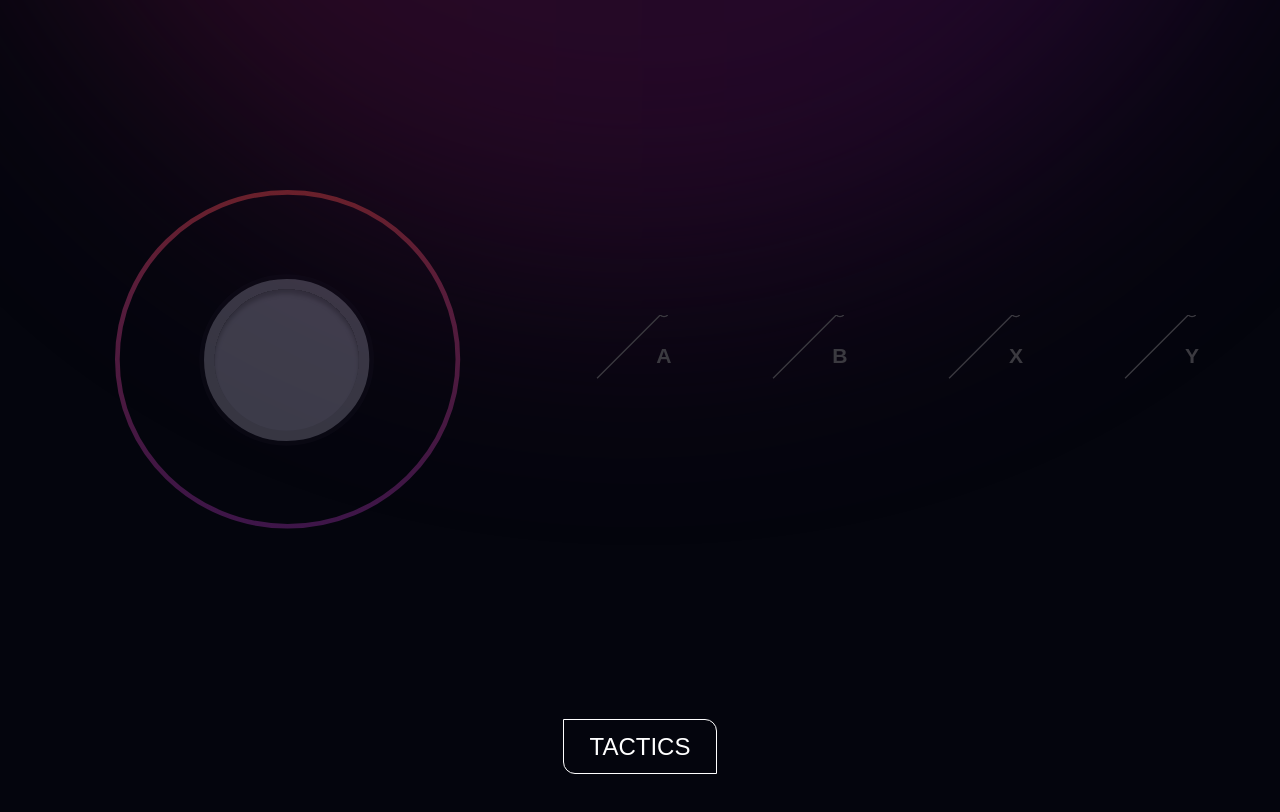
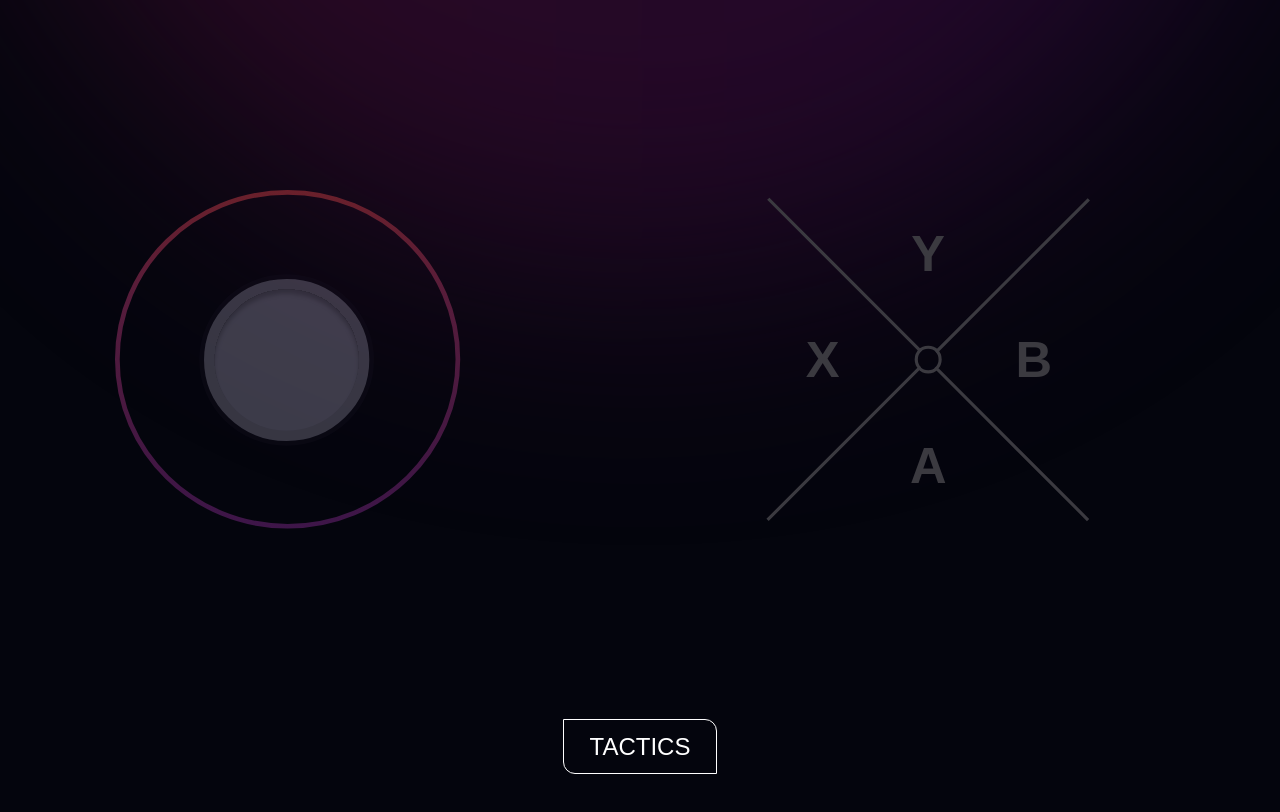
Before and after one commit to rkmiller131/netflix-game-controller, a plain HTML site: page public/index.html in a window 1280 px wide. Drawn offline with Linux system fonts and the light colour scheme.

Commit message:
visuals done for quadrant layout

```diff
--- a/public/components/4_Button/QuadrantButtonZone.js
+++ b/public/components/4_Button/QuadrantButtonZone.js
@@ -31,7 +31,6 @@ export class QuadrantButtonZone extends OneButtonZone {
 
     this.svgPath = document.createElementNS('http://www.w3.org/2000/svg', 'path');
     this.svgPath.setAttribute('d', 'M400 191.515L0 191.515L191.515 -7.62939e-05C193.765 2.25036 196.817 3.51465 200 3.51465C203.183 3.51465 206.235 2.25036 208.485 -7.62939e-05L400 191.515Z');
-    // this.svgFillPath.setAttribute('fill', '#25776D'); // <- if you just want a solid color instead
     this.svgPath.setAttribute('fill', `transparent`);
 
     // SVG white stroke on tip and left border (75% of left edge)
@@ -53,6 +52,9 @@ export class QuadrantButtonZone extends OneButtonZone {
     this.svgLabel.setAttribute('pointer-events', 'none'); // ignore click events, container will handle.
     this.svgLabel.style.userSelect = 'none'; // prevent text cursor
     this.svgLabel.textContent = this.config.label;
+    this.svgLabel.style.transformBox = 'fill-box';
+    this.svgLabel.style.transformOrigin = 'center';
+    this.svgLabel.style.transform = this._getLabelTransformCSS();
 
     // Assemble elements
     svg.appendChild(this.svgPath);
@@ -80,9 +82,8 @@ export class QuadrantButtonZone extends OneButtonZone {
     } else {
         // Default state
         this.svgPath.setAttribute('stroke', 'transparent');
-        this.svgPath.setAttribute('stroke-width', '1');
         this.svgStrokePath.setAttribute('stroke', '#3B3A40');
-        this.svgStrokePath.setAttribute('stroke-width', '1');
+        this.svgStrokePath.setAttribute('stroke-width', '3');
         this.svgLabel.setAttribute('fill', '#3B3A40');
         this.element.classList.remove('zone-button--active');
     }
--- a/public/components/ZoneButton/ZoneButton.css
+++ b/public/components/ZoneButton/ZoneButton.css
@@ -1,10 +1,10 @@
 .zone-button {
-  z-index: 2;
+  position: absolute;
 }
 
 .zone-button svg {
   width: 100%;
-  height: auto;
+  height: 100%;
 }
 
 .zone-button--singular {
@@ -17,3 +17,44 @@
   height: 100%;
   object-fit: cover;
 }
+
+/* ----------------------------------------------------------------------------- */
+/* ------------------------------QUADRANTS-------------------------------------- */
+/* ----------------------------------------------------------------------------- */
+
+.zone-button--bottom,
+.zone-button--top,
+.zone-button--left,
+.zone-button--right {
+    width: 100%;
+    height: 50%;
+}
+
+/* Bottom (A) */
+.zone-button--bottom {
+    bottom: -1%;
+    left: 0;
+}
+
+/* Top (Y) */
+.zone-button--top {
+    top: -1%;
+    left: 0;
+    transform: rotate(180deg);
+}
+
+/* Left (X) */
+.zone-button--left {
+    top: -50%;
+    left: -1%;
+    transform: rotate(90deg);
+    transform-origin: bottom left;
+}
+
+/* Right (B) */
+.zone-button--right {
+    top: -50%;
+    right: -1%;
+    transform: rotate(-90deg);
+    transform-origin: bottom right;
+}
--- a/public/components/ZoneButton/ZoneButton.js
+++ b/public/components/ZoneButton/ZoneButton.js
@@ -55,6 +55,9 @@ export class ZoneButton {
     this.svgLabel.setAttribute('pointer-events', 'none'); // ignore click events, container will handle.
     this.svgLabel.style.userSelect = 'none'; // prevent text cursor
     this.svgLabel.textContent = this.config.label;
+    this.svgLabel.style.transformBox = 'fill-box';
+    this.svgLabel.style.transformOrigin = 'center';
+    this.svgLabel.style.transform = this._getLabelTransformCSS();
 
     // Assemble elements
     svg.appendChild(this.svgPath);
@@ -110,6 +113,21 @@ export class ZoneButton {
     }
   }
 
+  _getLabelTransformCSS() {
+    switch (this.config.variant) {
+      case 'bottom':
+        return 'scale(1)';
+      case 'top':
+        return 'scaleY(-1)';
+      case 'left':
+        return 'rotate(-90deg)';
+      case 'right':
+        return 'rotate(90deg)';
+      default:
+        return 'scale(1)';
+    }
+  }
+
   /**
    * ----------------------------------------------------------------
    * Public methods
--- a/public/globals.css
+++ b/public/globals.css
@@ -37,6 +37,14 @@ body {
     flex-basis: 55%;
     align-items: center;
     justify-content: center;
+}
+
+#zone-button-container {
+    width: 60%;
+    height: auto;
+    aspect-ratio: 1 / 1;
+    position: relative;
+    /* border: 2px solid white; */
 }
 
 /* Safe areas defined by Netflix's CSS variables and get injected on layout.beginInit() */
--- a/public/index.html
+++ b/public/index.html
@@ -45,7 +45,9 @@
                         </svg>
                     </div>
                 </div>
-                <div id="button-container"></div>
+                <div id="button-container">
+                    <div id="zone-button-container"></div>
+                </div>
             </div>
             <div id="tactics-button">TACTICS</div>
         </div>
--- a/public/utils/render-layouts.utils.js
+++ b/public/utils/render-layouts.utils.js
@@ -26,7 +26,7 @@ function renderFourButtonLayout(data) {
     variant: 'top',
   });
 
-  const buttonContainer = document.getElementById('button-container');
+  const buttonContainer = document.getElementById('zone-button-container');
   if (!buttonContainer) throw new Error('Wrapper div with id: "button-container" is required but could not be found!');
 
   buttonContainer.appendChild(buttonA.getElement());
@@ -57,7 +57,7 @@ function renderThreeButtonLayout(data) {
     variant: 'secondary',
   });
 
-  const buttonContainer = document.getElementById('button-container');
+  const buttonContainer = document.getElementById('zone-button-container');
   if (!buttonContainer) throw new Error('Wrapper div with id: "button-container" is required but could not be found!');
 
   buttonContainer.appendChild(buttonA.getElement());
```
